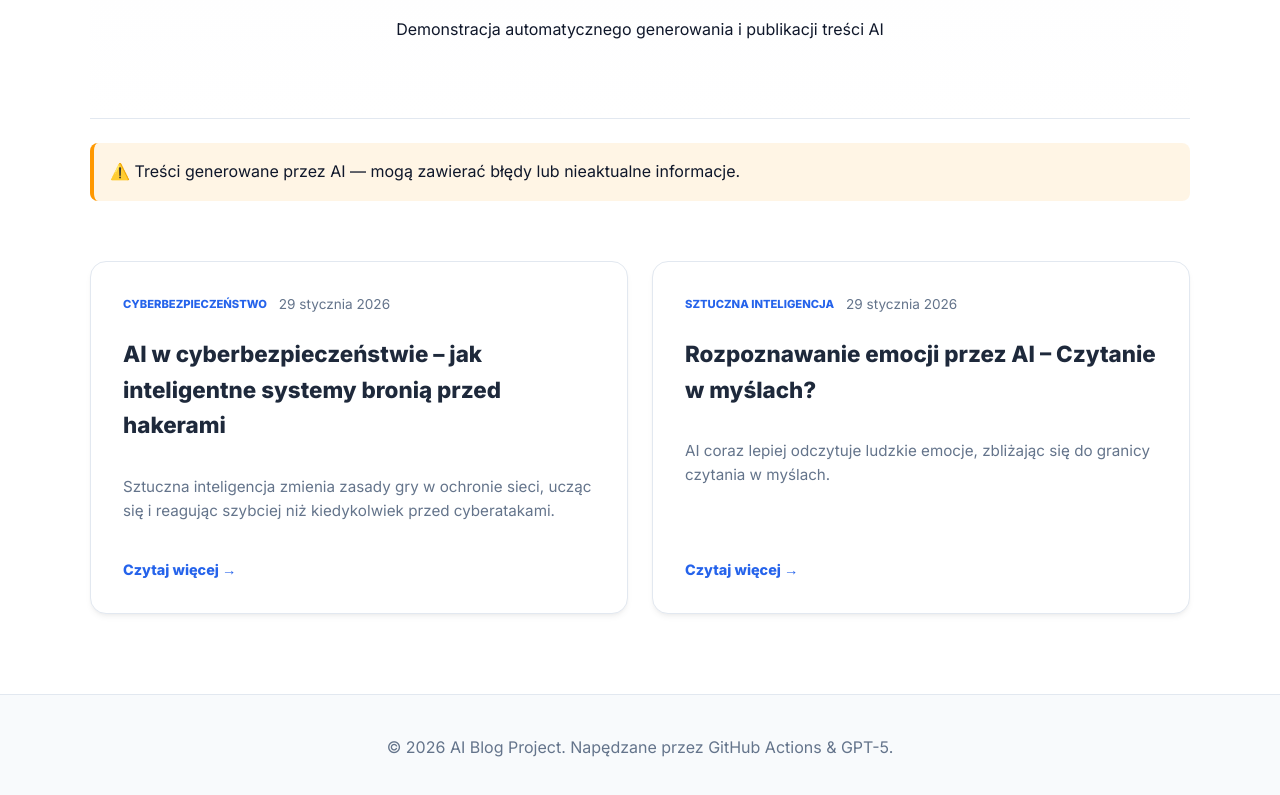
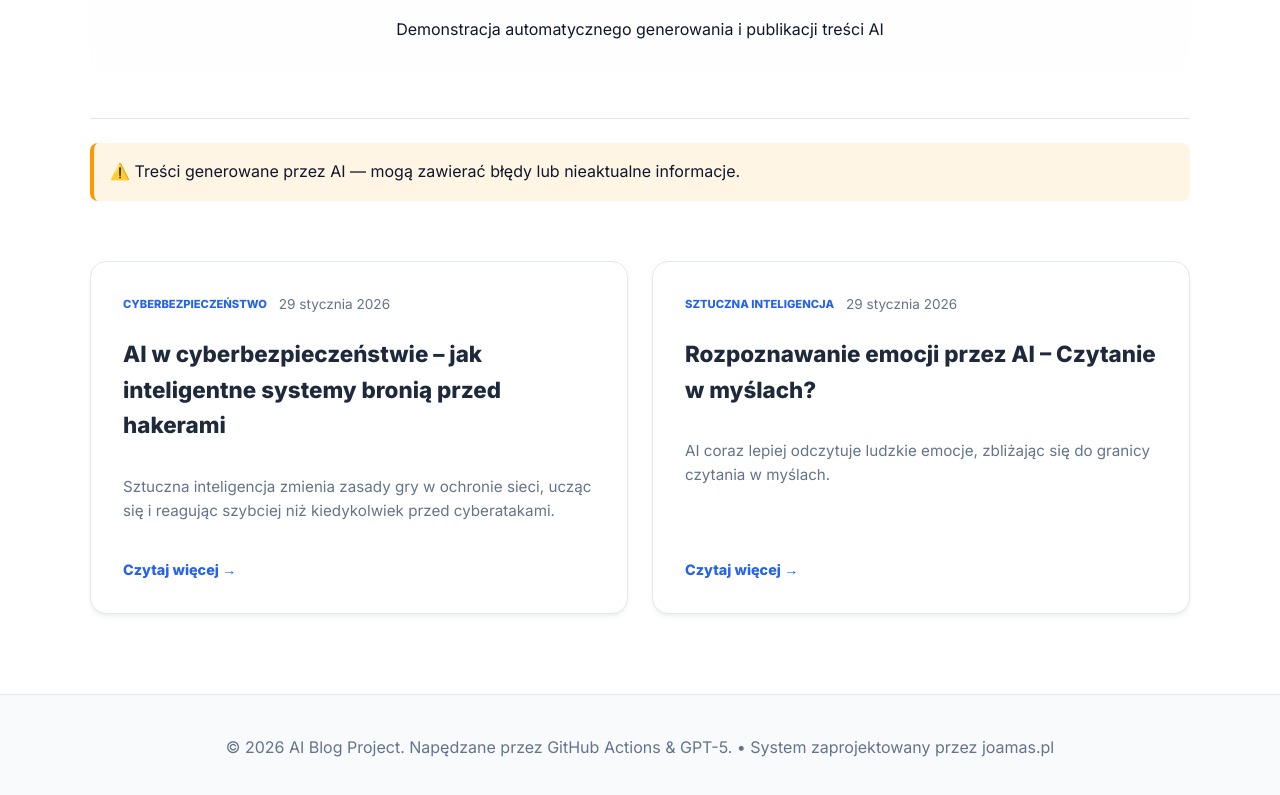
Before and after one commit to jmaszybr/ai-blog, a plain HTML site: page index.html in a window 1280 px wide. Shown: the part 313-1108 px from the top of the page. Drawn offline with Linux system fonts and the light colour scheme.

Commit message:
Update index.html

```diff
--- a/index.html
+++ b/index.html
@@ -41,7 +41,7 @@
 
   <footer>
     <div class="container">
-      &copy; 2026 AI Blog Project. Napędzane przez GitHub Actions & GPT-5.
+      &copy; 2026 AI Blog Project. Napędzane przez GitHub Actions & GPT-5. • System zaprojektowany przez joamas.pl
     </div>
   </footer>
 
```
